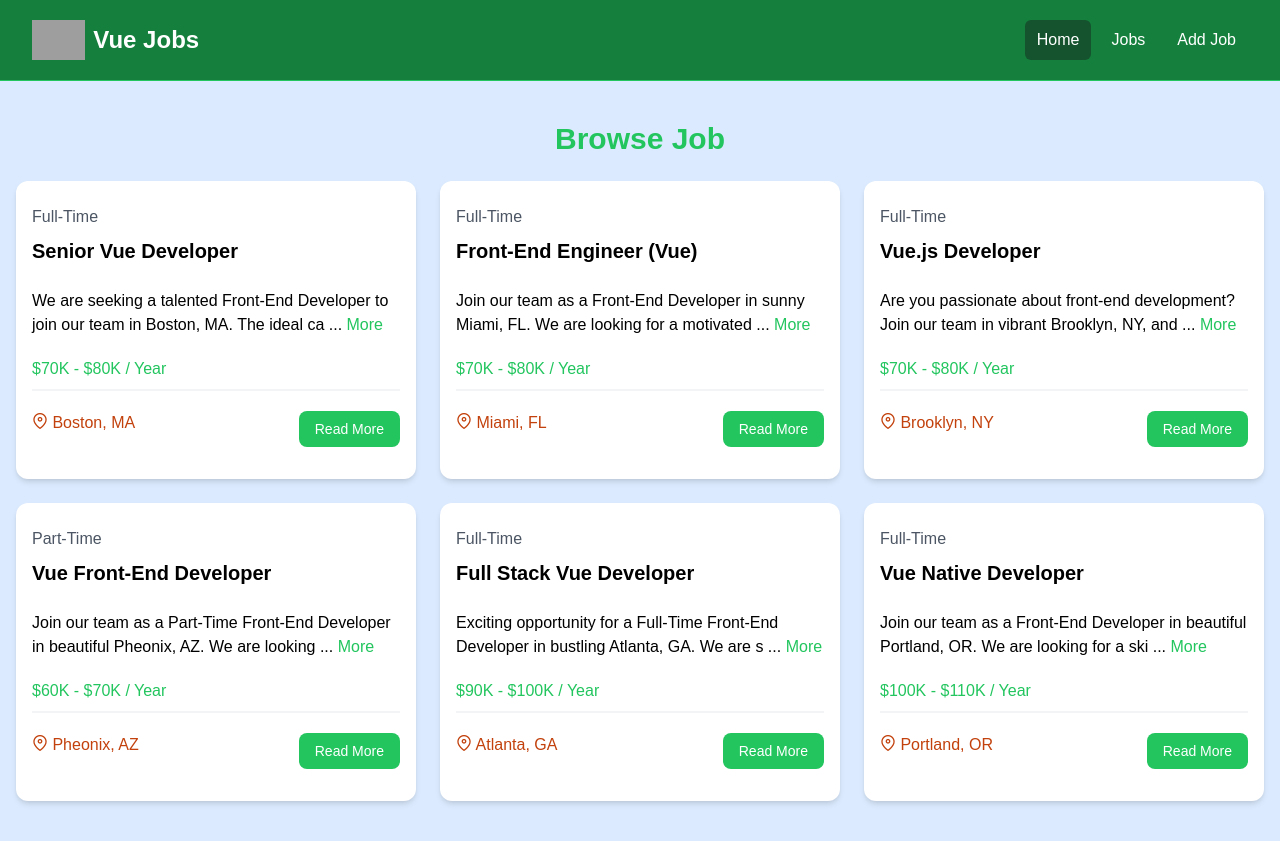
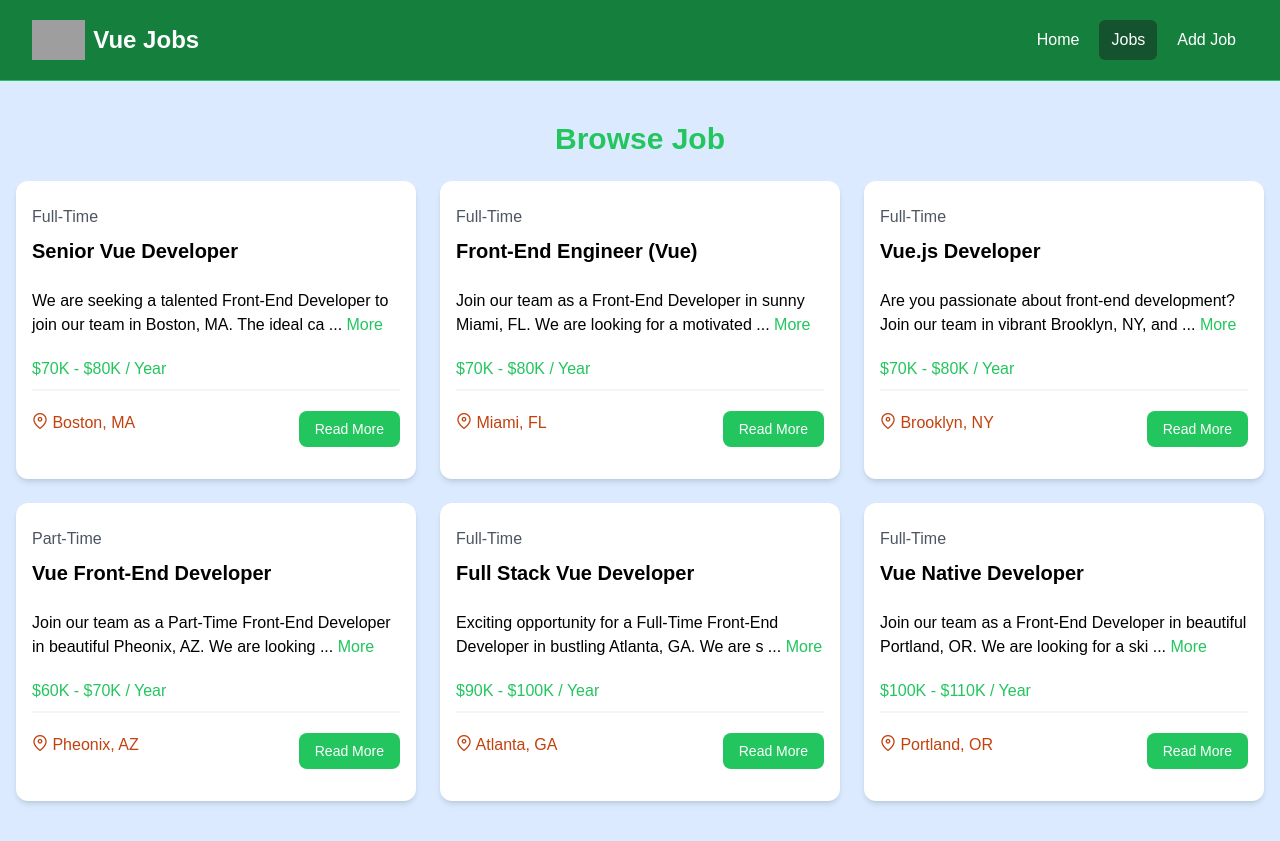
Before and after one commit to raliefrenha2/vue-crash, a Vue app: page /jobs in a window 1280 px wide. Built offline with nearby package versions, Linux system fonts and the light colour scheme; grey boxes are pictures that could not be loaded.

Commit message:
Navbar Active Link

```diff
--- a/src/components/Navbar.vue
+++ b/src/components/Navbar.vue
@@ -1,6 +1,11 @@
 <script setup>
 import logo from "@/assets/img/logo.png";
-import { RouterLink } from "vue-router";
+import { RouterLink, useRoute } from "vue-router";
+
+const isActiveLink = (routePath) => {
+  const route = useRoute();
+  return route.path === routePath;
+};
 </script>
 
 <template>
@@ -21,17 +26,41 @@ import { RouterLink } from "vue-router";
             <div class="flex space-x-2">
               <RouterLink
                 to="/"
-                class="text-white bg-green-900 hover:bg-gray-900 hover:text-white rounded-md px-3 py-2"
+                :class="[
+                  isActiveLink('/')
+                    ? 'bg-green-900'
+                    : 'hover:bg-gray-900 hover:text-white',
+                  'text-white',
+                  'px-3',
+                  'py-2',
+                  'rounded-md',
+                ]"
                 >Home</RouterLink
               >
               <RouterLink
                 to="/jobs"
-                class="text-white hover:bg-green-900 hover:text-white rounded-md px-3 py-2"
+                :class="[
+                  isActiveLink('/jobs')
+                    ? 'bg-green-900'
+                    : 'hover:bg-gray-900 hover:text-white',
+                  'text-white',
+                  'px-3',
+                  'py-2',
+                  'rounded-md',
+                ]"
                 >Jobs</RouterLink
               >
               <RouterLink
                 to="/jobs/add"
-                class="text-white hover:bg-green-900 hover:text-white rounded-md px-3 py-2"
+                :class="[
+                  isActiveLink('/jobs/add')
+                    ? 'bg-green-900'
+                    : 'hover:bg-gray-900 hover:text-white',
+                  'text-white',
+                  'px-3',
+                  'py-2',
+                  'rounded-md',
+                ]"
                 >Add Job</RouterLink
               >
             </div>
```
